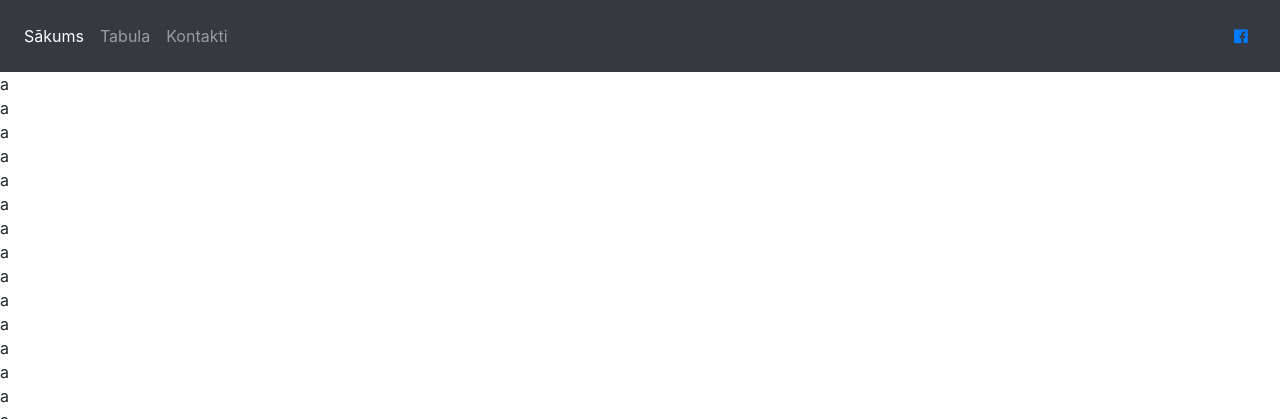
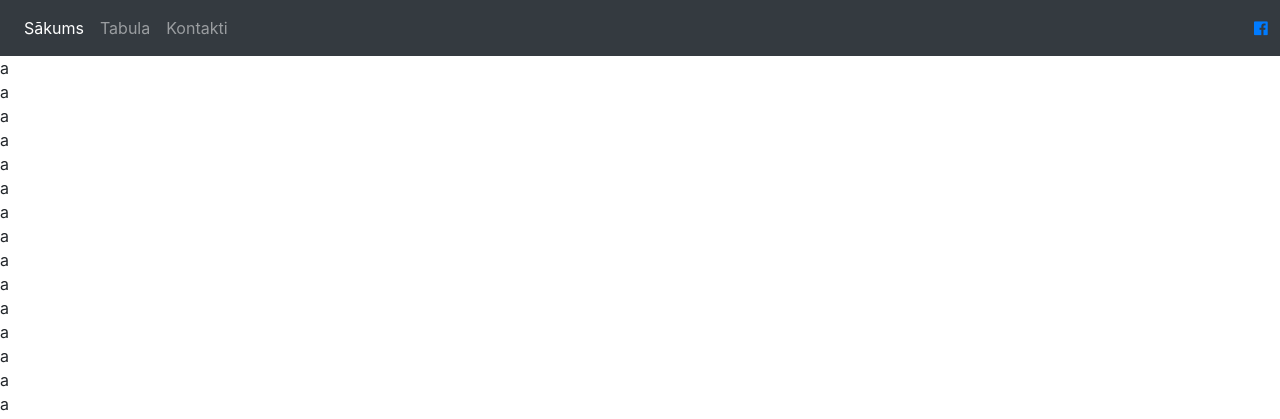
Before and after one commit to rtrumars/zirnis, a Flask app: page / in a window 1280 px wide. Shown: the top 419 px of the page. Run offline with Flask 2, Linux system fonts and the light colour scheme; some libraries are stand-ins or nearby versions.

Commit message:
Update icon.css

```diff
--- a/static/css/icon.css
+++ b/static/css/icon.css
@@ -1,8 +1,8 @@
 /* Style all font awesome icons */
 .fa {
-    padding: 20px;
-    font-size: 30px;
-    width: 50px;
+    padding: 10px;
+    font-size: 15px;
+    width: 20px;
     text-align: center;
     text-decoration: none;
   }
```
